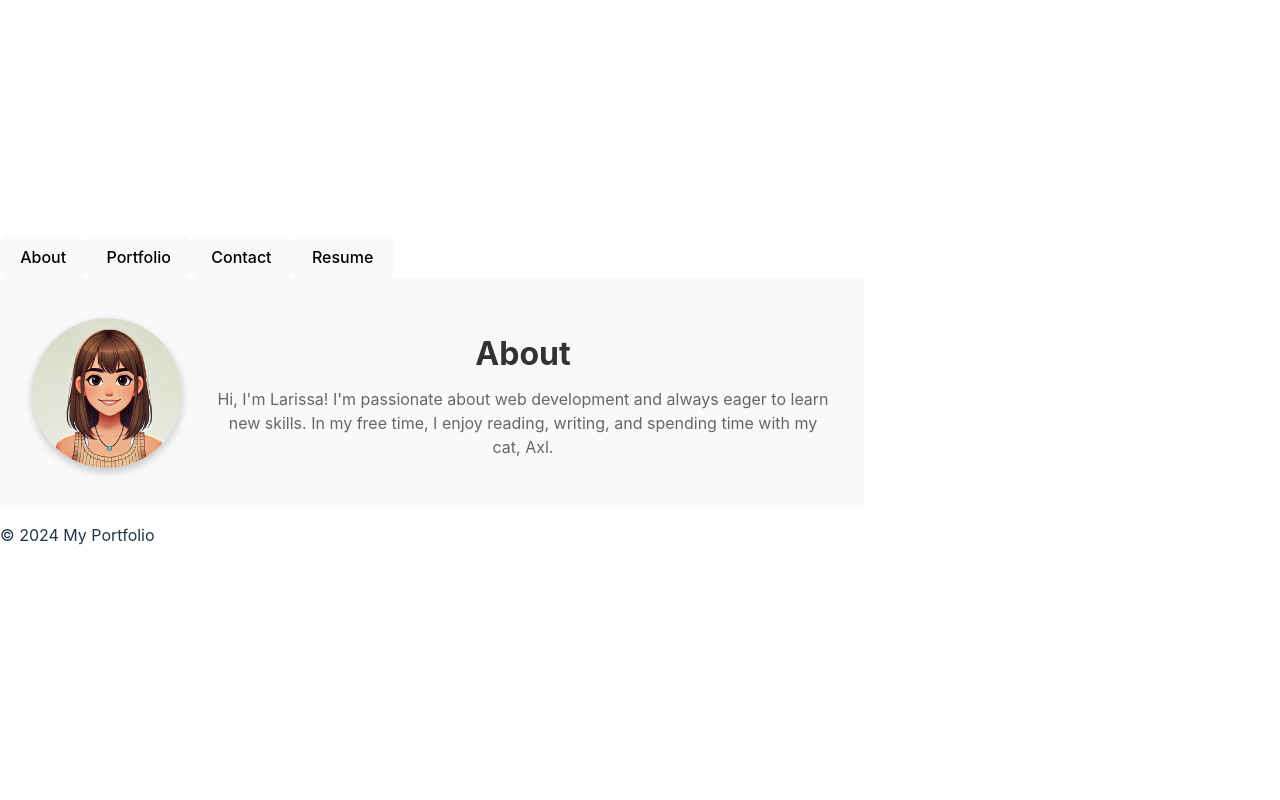
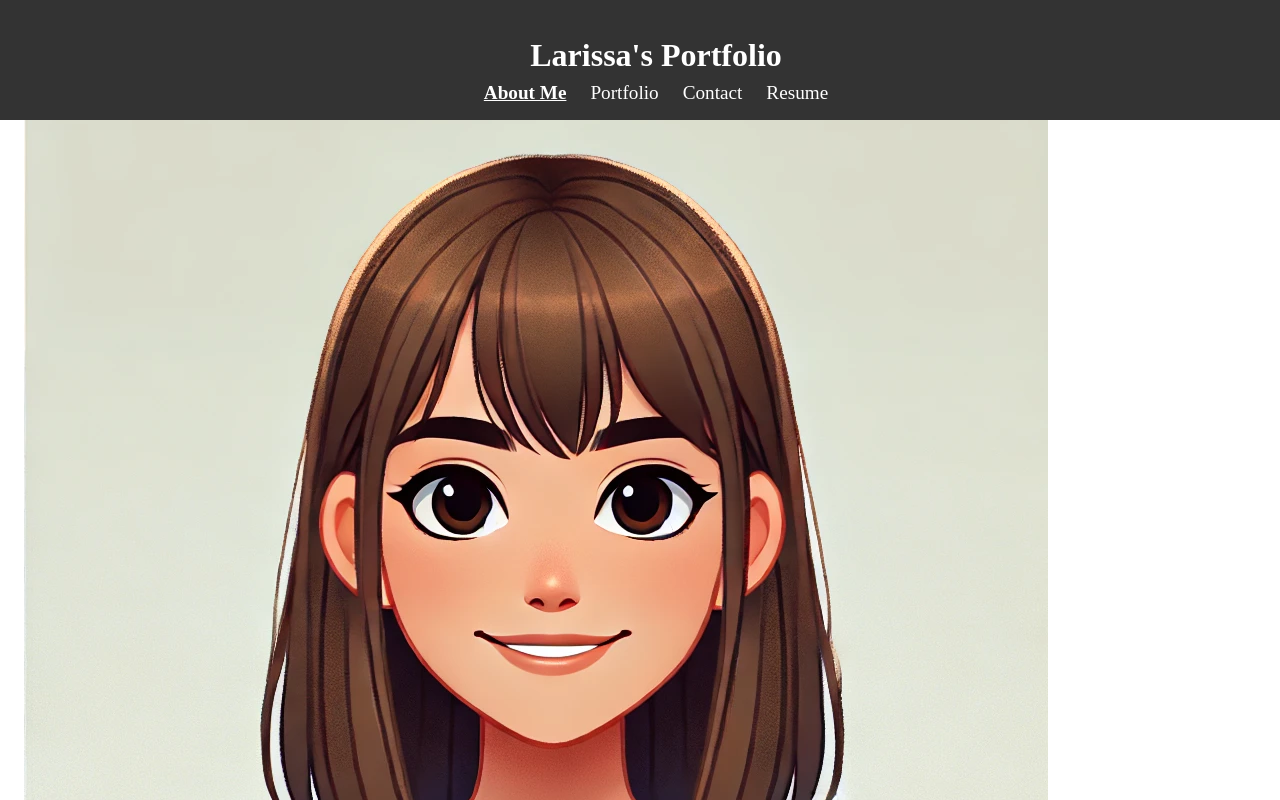
Before and after one commit to larimae/liriope, a React (Vite) app in the folder vite-project/: page /about in a window 1280 px wide. Shown: the top 800 px of the page. Built offline with nearby package versions, Linux system fonts and the light colour scheme.

Commit message:
redid a lot took most all the styling away and fixed bugs

```diff
--- a/vite-project/package.json
+++ b/vite-project/package.json
@@ -13,6 +13,7 @@
     "@fortawesome/fontawesome-free": "^6.6.0",
     "react": "^18.3.1",
     "react-dom": "^18.3.1",
+    "react-router-dom": "^6.28.0",
     "vite": "^4.3.9"
   },
   "devDependencies": {
--- a/vite-project/src/App.jsx
+++ b/vite-project/src/App.jsx
@@ -1,7 +1,5 @@
-import { useState } from 'react'
-import reactLogo from './assets/react.svg'
-import viteLogo from '/vite.svg'
-import './index.css'
+import React from 'react';
+import { BrowserRouter as Router, Route, Routes, Navigate } from 'react-router-dom';
 import Header from './components/Header'
 import Footer from './components/Footer'
 import About from './components/About'
@@ -10,38 +8,25 @@ import Portfolio from './components/Portfolio'
 import Resume from './components/Resume'
 
 function App() {
-  const [currentPage, setCurrentPage] = useState('About');
-
-  const renderPage = () => {
-    switch (currentPage) {
-      case 'About':
-        return <About />;
-      case 'Portfolio':
-        return <Portfolio />;
-      case 'Contact':
-        return <Contact />;
-      case 'Resume':
-        return <Resume />;
-      case 'Header':
-        return <Header />;
-      case 'Footer':
-        return <Footer />;
-      default:
-        return <About />;
-    }
-  };
 
   return (
-    <div>
-    <Header setPage={setCurrentPage} />
 
-    {renderPage()}
-
-    <footer>
-      <p>© 2024 My Portfolio</p>
-    </footer>
-  </div>
-);
+  <Router>
+    <div id="root">
+      <Header />
+      <main>
+        <Routes>
+          <Route path="/" element={<Navigate to="/about" />} />
+          <Route path="/about" element={<About />} />
+          <Route path="/portfolio" element={<Portfolio />} />
+          <Route path="/contact" element={<Contact />} />
+          <Route path="/resume" element={<Resume />} />
+        </Routes>
+      </main>
+      <Footer />
+      </div>
+    </Router>
+  );
 }
 
 export default App
--- a/vite-project/src/components/header.jsx
+++ b/vite-project/src/components/header.jsx
@@ -1,35 +1,29 @@
 import React from 'react';
+import { Link, useLocation } from 'react-router-dom';
 import '../index.css';
 
-function Header({ setPage, currentPage }) {
+function Header() {
+    const location = useLocation();
+
     return (
+      <header>
+      <h1>Larissa's Portfolio</h1>
       <nav>
-        <button
-          onClick={() => setPage('About')}
-          className={currentPage === 'About' ? 'active' : ''}
-        >
-          About
-        </button>
-        <button
-          onClick={() => setPage('Portfolio')}
-          className={currentPage === 'Portfolio' ? 'active' : ''}
-        >
+        <Link to="/about" className={location.pathname === '/about' ? 'active' : ''}>
+          About Me
+        </Link>
+        <Link to="/portfolio" className={location.pathname === '/portfolio' ? 'active' : ''}>
           Portfolio
-        </button>
-        <button
-          onClick={() => setPage('Contact')}
-          className={currentPage === 'Contact' ? 'active' : ''}
-        >
+        </Link>
+        <Link to="/contact" className={location.pathname === '/contact' ? 'active' : ''}>
           Contact
-        </button>
-        <button
-          onClick={() => setPage('Resume')}
-          className={currentPage === 'Resume' ? 'active' : ''}
-        >
+        </Link>
+        <Link to="/resume" className={location.pathname === '/resume' ? 'active' : ''}>
           Resume
-        </button>
+        </Link>
       </nav>
-    );
-  }
+    </header>
+  );
+}
 
   export default Header;
--- a/vite-project/src/components/portfolio.jsx
+++ b/vite-project/src/components/portfolio.jsx
@@ -11,7 +11,7 @@ const projects = [
     {
       title: 'Ftiness Tracker',
       image: '/project-two.jpeg',
-      deployLink: 'https://project2-minutemoves.onrender.com',
+      deployLink: 'https://www.myfitnesspal.com/',
       repoLink: 'https://github.com/Magsmags600/Project2-MinuteMoves',
     },
     {
--- a/vite-project/src/components/resume.jsx
+++ b/vite-project/src/components/resume.jsx
@@ -8,7 +8,7 @@ const Resume = () => {
         <p>
         Download my resume:
             <a href="/Resume.pdf" download className="resume-download">
-              <button>Download Resume</button>
+                <button>Download My Resume</button>
             </a>
         </p>
 
--- a/vite-project/src/index.css
+++ b/vite-project/src/index.css
@@ -1,241 +1,46 @@
-:root {
-  font-family: Inter, system-ui, Avenir, Helvetica, Arial, sans-serif;
-  line-height: 1.5;
-  font-weight: 400;
-
-  color-scheme: light dark;
-  color: rgba(255, 255, 255, 0.87);
-  background-color: #242424;
-
-  font-synthesis: none;
-  text-rendering: optimizeLegibility;
-  -webkit-font-smoothing: antialiased;
-  -moz-osx-font-smoothing: grayscale;
+/* Main */
+main {
+  margin-top: 60px; /* Matches the height of the navbar */
+  padding: 1rem;
 }
 
-a {
-  font-weight: 500;
-  color: #646cff;
-  text-decoration: inherit;
+/* Header */
+header {
+  position: fixed;
+  top: 0;
+  left: 0;
+  width: 100%;
+  background-color: #333; /* Adjust to your theme */
+  color: white;
+  padding: 1rem;
+  display: flex;
+  flex-direction: column;
+  align-items: center;
+  z-index: 1000;
 }
 
-a:hover {
-  color: #535bf2;
+header h1 {
+  font-size: 2rem;
+  margin-bottom: 0.5rem;
 }
 
-body {
-  margin: 0;
+nav {
   display: flex;
-  place-items: center;
-  min-width: 320px;
-  min-height: 100vh;
+  gap: 1.5rem;
 }
 
-h1 {
-  font-size: 3.2em;
-  line-height: 1.1;
-}
-
-form {
-  display: flex;
-  flex-direction: column;
-  gap: 1rem;
-  max-width: 500px;
-  margin: auto;
-}
-
-label {
-  font-weight: bold;
-}
-
-input, textarea {
-  width: 100%;
-  padding: 0.5rem;
-  border: 1px solid #ccc;
-  border-radius: 4px;
-}
-
-button {
-  border-radius: 8px;
-  border: 1px solid transparent;
-  padding: 0.6em 1.2em;
-  font-size: 1em;
-  font-weight: 500;
-  font-family: inherit;
-  background-color: #1a1a1a;
-  cursor: pointer;
-  transition: border-color 0.25s;
-}
-
-button:hover {
-  border-color: #646cff;
-}
-
-button:focus,
-button:focus-visible {
-  outline: 4px auto -webkit-focus-ring-color;
-}
-
-.about-section {
-  padding: 2rem;
-  background-color: #f8f9fa;
-  text-align: center;
-}
-
-.about-content {
-  display: flex;
-  align-items: center;
-  justify-content: center;
-  gap: 2rem;
-  max-width: 800px;
-  margin: 0 auto;
-}
-
-.about-image {
-  width: 150px;
-  height: 150px;
-  border-radius: 50%;
-  object-fit: cover;
-  box-shadow: 0 4px 8px rgba(0, 0, 0, 0.2);
-}
-
-.about-text h1 {
-  font-size: 2rem;
-  margin-bottom: 1rem;
-  color: #333;
-}
-
-.about-text p {
-  font-size: 1rem;
-  color: #666;
-  line-height: 1.5;
-}
-
-.footer {
-  background-color: #333;
-  color: #fff;
-  padding: 1rem 0;
-  text-align: center;
-  position: fixed;
-  bottom: 0;
-  width: 100%;
-}
-
-.footer-content {
-  display: flex;
-  justify-content: center;
-  gap: 2rem;
-}
-
-.footer-link {
-  color: #fff;
+nav a {
   text-decoration: none;
+  color: white;
   font-size: 1.2rem;
   transition: color 0.3s ease;
 }
 
-.footer-link:hover {
-  color: #1da1f2;
-}
-
-.footer-link i {
-  margin-right: 0.5rem;
+nav a:hover {
+  color: #ffa500; /* Highlight color on hover */
 }
 
 .active {
   font-weight: bold;
   text-decoration: underline;
 }
-
-nav button {
-  transition: transform 0.2s ease-in-out;
-}
-
-nav button:hover {
-  transform: scale(1.1);
-}
-
-.resume {
-  padding: 2rem;
-  text-align: center;
-}
-
-.resume-download button {
-  background-color: navy;
-  color: white;
-  border: none;
-  padding: 10px 20px;
-  cursor: pointer;
-  border-radius: 5px;
-}
-
-.resume-download button:hover {
-  background-color: darkblue;
-}
-
-ul {
-  list-style-type: none;
-  padding: 0;
-}
-
-ul li {
-  margin: 10px 0;
-  font-size: 1.2rem;
-}
-
-.portfolio {
-  text-align: center;
-  padding: 2rem;
-}
-
-.portfolio-grid {
-  display: grid;
-  grid-template-columns: repeat(auto-fit, minmax(300px, 1fr));
-  gap: 1.5rem;
-}
-
-.portfolio-card {
-  background: #f8f8f8;
-  border: 1px solid #ddd;
-  border-radius: 8px;
-  padding: 1rem;
-  transition: transform 0.3s ease, box-shadow 0.3s ease;
-}
-
-.portfolio-card:hover {
-  transform: translateY(-5px);
-  box-shadow: 0 8px 15px rgba(0, 0, 0, 0.1);
-}
-
-.portfolio-card img {
-  width: 100%;
-  height: auto;
-  border-radius: 5px;
-}
-
-.portfolio-card h2 {
-  font-size: 1.5rem;
-  margin: 1rem 0;
-}
-
-.portfolio-card a {
-  color: navy;
-  text-decoration: none;
-}
-
-.portfolio-card a:hover {
-  text-decoration: underline;
-}
-
-@media (prefers-color-scheme: light) {
-  :root {
-    color: #213547;
-    background-color: #ffffff;
-  }
-  a:hover {
-    color: #747bff;
-  }
-  button {
-    background-color: #f9f9f9;
-  }
-}
```
Also changed, not shown: 1 other file (tests, documents, lock files or other folders). Lines whose indentation alone changed are shown as unchanged.
